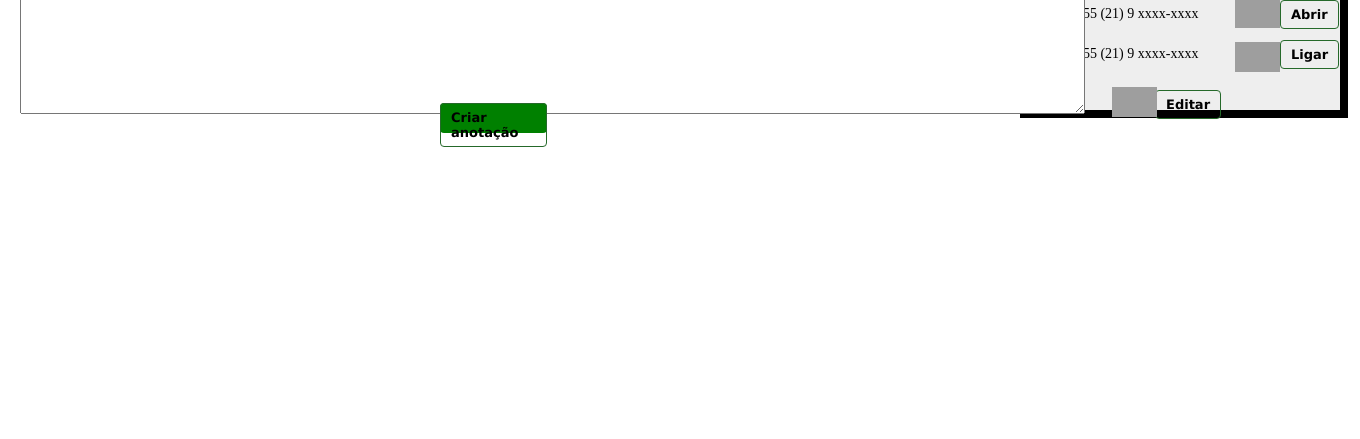
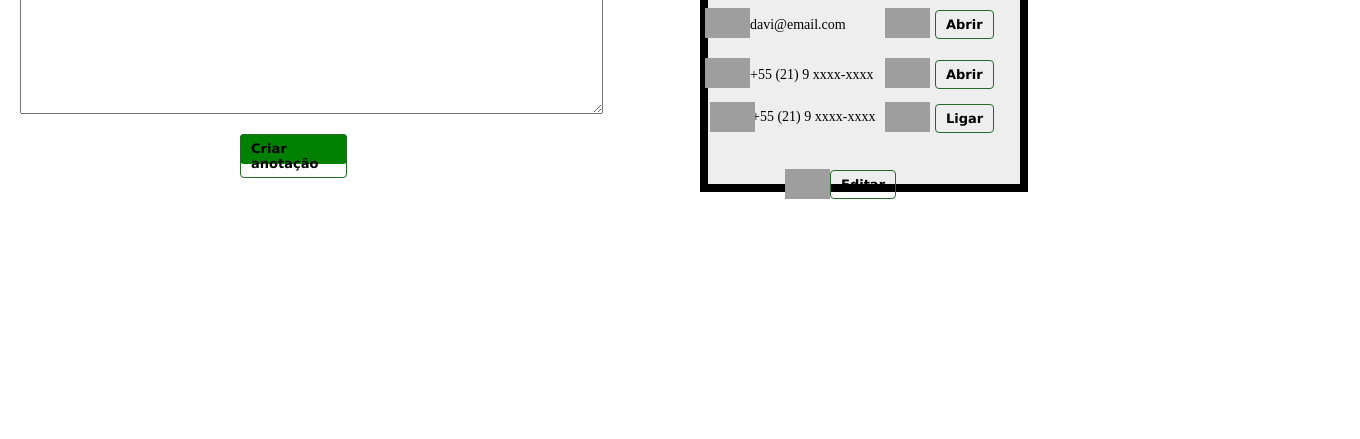
Before and after one commit to MateusX10/CRM, a Flask app: page /contato_aluno in a window 1360 px wide. Shown: the part 322-761 px from the top of the page. Run offline with Flask 2, Linux system fonts and the light colour scheme; grey boxes are pictures that could not be loaded.

Commit message:
alterei a posição dos elementos

```diff
--- a/templates/contato_aluno.html
+++ b/templates/contato_aluno.html
@@ -113,8 +113,8 @@
 
         .adicionar{
             position: absolute;
-            top: 425px;
-            left: 440px;
+            top: 456px;
+            left: 240px;
             border: 2px;
             border-radius: 4px;
             display: inline-block;
@@ -148,8 +148,8 @@
             margin: 0 0 2em 0;
             background-color: #eee;
             border: 8px solid black;
-            left:1020px;
-            top: 130px;
+            left:700px;
+            top: 150px;
             position:absolute;
         }
 
@@ -164,32 +164,32 @@
 
 
 
-    <img src="https://i.ibb.co/zX56hp4/carinha-feliz-verde-removebg-preview.png" style="top: 54px; left:1040px; position:absolute; width:40px; height:35px" title="marcar venda como sucesso" alt="carinha-feliz-verde" border="0">
-    <img src="https://i.ibb.co/716QCnh/carinha-triste-vermelha-removebg-preview.png" style="top:54px; left:1180px; position:absolute; width:60px; height:35px" title="marcar venda como perda" alt="carinha-triste-vermelha" border="0">
-    <p style="top:43px; left:1090px;position:absolute"><a class="abrir" title="marcar venda como sucesso">Sucesso</a></p>
-    <p style="top:43px; left:1240px; position:absolute"><a class="abrir" title="marcar venda como perda">Perda</a></p>
+    <img src="https://i.ibb.co/zX56hp4/carinha-feliz-verde-removebg-preview.png" style="top: 58px; left:720px; position:absolute; width:40px; height:35px" title="marcar venda como sucesso" alt="carinha-feliz-verde" border="0">
+    <img src="https://i.ibb.co/716QCnh/carinha-triste-vermelha-removebg-preview.png" style="top:58px; left:860px; position:absolute; width:60px; height:35px" title="marcar venda como perda" alt="carinha-triste-vermelha" border="0">
+    <p style="top:43px; left:775px;position:absolute"><a class="abrir" title="marcar venda como sucesso">Sucesso</a></p>
+    <p style="top:45px; left:920px; position:absolute"><a class="abrir" title="marcar venda como perda">Perda</a></p>
 
     <div class="frase">
         <p><b>Aluno: </b> Davi Mendes</p>
         <p><b>Responsável: </b>Greice Rocha da Silva Maior</p>
-        <p><b>Criado em: </b>15/07/22</p><br><br><br><br><br><br><br><br>
+        <p><b>Criado em: </b>15/07/22</p><br><br><br><br><br><br><br><br><br><br><br>
     </div>
-    <p style="top:270px; left:1076px; position:absolute;font-size:14px">davi@email.com</p>
-    <p style="top:314px; left:1075px; position:absolute;font-size:14px">+55 (21) 9 xxxx-xxxx</p>
-    <p style="top:354px; left:1075px; position:absolute;font-size:14px">+55 (21) 9 xxxx-xxxx</p>
-    <p style="left:1280px; top:266px; position:absolute"><a class="abrir" title="Enviar e-mail para Davi Mendes">Abrir</a></p>
-    <p style="left:1280px; top:306px; position:absolute"><a class="abrir" title="Conversar com Davi Mendes">Abrir</a></p>
-    <p style="left:1280px; top:346px; position:absolute"><a class="abrir" title="Ligar para Davi Mendes">Ligar</a></p>
-    <p style="left:1155px; top:396px; position:absolute"><a class="abrir" title="Editar contato">Editar</a></p>
+    <p style="top:325px; left:750px; position:absolute;font-size:14px">davi@email.com</p>
+    <p style="top:375px; left:750px; position:absolute;font-size:14px">+55 (21) 9 xxxx-xxxx</p>
+    <p style="top:417px; left:752px; position:absolute;font-size:14px">+55 (21) 9 xxxx-xxxx</p>
+    <p style="left:935px; top:316px; position:absolute"><a class="abrir" title="Enviar e-mail para Davi Mendes">Abrir</a></p>
+    <p style="left:935px; top:366px; position:absolute"><a class="abrir" title="Conversar com Davi Mendes">Abrir</a></p>
+    <p style="left:935px; top:410px; position:absolute"><a class="abrir" title="Ligar para Davi Mendes">Ligar</a></p>
+    <p style="left:830px; top:476px; position:absolute"><a class="abrir" title="Editar contato">Editar</a></p>
 
 
-    <img src="https://i.ibb.co/zSjTtx0/gmail-icon-removebg-preview.png" style="left:1030px; top:277px; position:absolute;width: 45px; height: 30px" alt="gmail-icon" border="0">
-    <img src="https://i.ibb.co/zSjTtx0/gmail-icon-removebg-preview.png" style="left:1235px; top:279px; position:absolute;width: 45px; height: 30px" alt="gmail-icon" border="0">
-    <img src="https://i.ibb.co/hVx2JrV/whatsapp-icon.png" style="top:320px; left:1030px; position: absolute; width: 45px; height: 30px"  alt="whatsapp-icon" border="0">
-    <img src="https://i.ibb.co/hVx2JrV/whatsapp-icon.png" style="top:320px; left:1235px; position: absolute; width: 45px; height: 30px"  alt="whatsapp-icon" border="0">
-    <img src="https://i.ibb.co/d4W02vm/cone-de-telefone-removebg-preview.png" style="top:361px; left:1030px; position: absolute; width: 45px; height: 30px" lt="cone-de-telefone" border="0">
-    <img src="https://i.ibb.co/d4W02vm/cone-de-telefone-removebg-preview.png" style="top:364px; left:1235px; position: absolute; width: 45px; height: 30px" lt="cone-de-telefone" border="0">
-    <img src="https://i.ibb.co/3pDhWzN/l-pis-removebg-preview.png" style="left:1112px; top:409px; position:absolute; width: 45px; height: 30px"><a class="abrir" alt="l-pis-removebg-preview" border="0"></a>
+    <img src="https://i.ibb.co/zSjTtx0/gmail-icon-removebg-preview.png" style="left:705px; top:330px; position:absolute;width: 45px; height: 30px" alt="gmail-icon" border="0">
+    <img src="https://i.ibb.co/zSjTtx0/gmail-icon-removebg-preview.png" style="left:885px; top:330px; position:absolute;width: 45px; height: 30px" alt="gmail-icon" border="0">
+    <img src="https://i.ibb.co/hVx2JrV/whatsapp-icon.png" style="top:380px; left:705px; position: absolute; width: 45px; height: 30px"  alt="whatsapp-icon" border="0">
+    <img src="https://i.ibb.co/hVx2JrV/whatsapp-icon.png" style="top:380px; left:885px; position: absolute; width: 45px; height: 30px"  alt="whatsapp-icon" border="0">
+    <img src="https://i.ibb.co/d4W02vm/cone-de-telefone-removebg-preview.png" style="top:424px; left:710px; position: absolute; width: 45px; height: 30px" alt="cone-de-telefone" border="0">
+    <img src="https://i.ibb.co/d4W02vm/cone-de-telefone-removebg-preview.png" style="top:424px; left:885px; position: absolute; width: 45px; height: 30px" alt="cone-de-telefone" border="0">
+    <img src="https://i.ibb.co/3pDhWzN/l-pis-removebg-preview.png" style="left:785px; top:491px; position:absolute; width: 45px; height: 30px"><a class="abrir" alt="l-pis-removebg-preview" border="0"></a>
 
 
 
@@ -213,7 +213,7 @@
     <div class="container">
         <img src="https://i.ibb.co/2gFhcXf/engrenagem.png" style="right: 80px; top: 2px; position: absolute">
         <img src="https://i.ibb.co/BN1dXb3/cone.png" style="right: 120px; top: 2px; position: absolute">
-        <img src="https://i.ibb.co/BPYqMk8/lupa.png" style="right: 410px; top: 4px; position: absolute; max-height: 20px">
+        <img src="https://i.ibb.co/BPYqMk8/lupa.png" style="right: 395px; top: 4px; position: absolute; max-height: 20px">
         <input type="text" placeholder="Digite aqui" style="right: 180px; top: 4px; position: absolute">
     </div>
 
@@ -223,7 +223,7 @@
 
     <label><p style="top: 90px; left:20px; position: absolute">Anotações</p>
     <form>
-        <textarea name="Digite suas anotações" placeholder="Digite suas anotações" minlength="40" maxlength="5000" rows="20" cols="130" style="top: 130px; left: 20px; position: absolute"></textarea>
+        <textarea name="Digite suas anotações" placeholder="Digite suas anotações" minlength="40" maxlength="5000" rows="20" cols="70" style="top: 130px; left: 20px; position: absolute"></textarea>
 
 
     </form>
--- a/templates/contatos.html
+++ b/templates/contatos.html
@@ -199,7 +199,7 @@
     <div class="container">
         <img src="https://i.ibb.co/2gFhcXf/engrenagem.png" style="right: 80px; top: 2px; position: absolute">
         <img src="https://i.ibb.co/BN1dXb3/cone.png" style="right: 120px; top: 2px; position: absolute">
-        <img src="https://i.ibb.co/BPYqMk8/lupa.png" style="right: 410px; top: 4px; position: absolute; max-height: 20px">
+        <img src="https://i.ibb.co/BPYqMk8/lupa.png" style="right: 395px; top: 4px; position: absolute; max-height: 20px">
         <input type="text" placeholder="Digite aqui" style="right: 180px; top: 4px; position: absolute">
     </div>
 
```
Also changed, not shown: templates/apps_integrados.html (+17 -20 lines).
